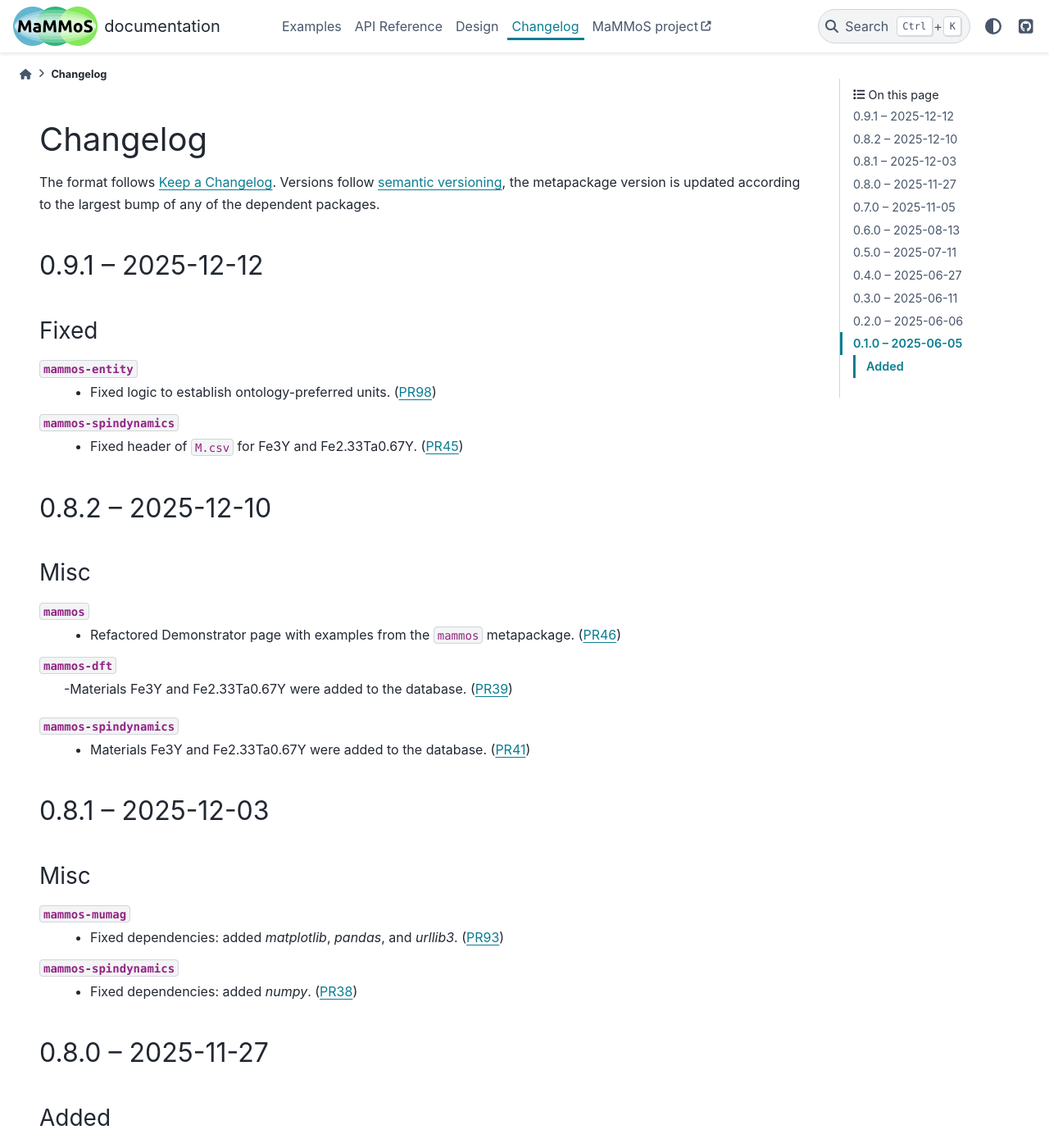
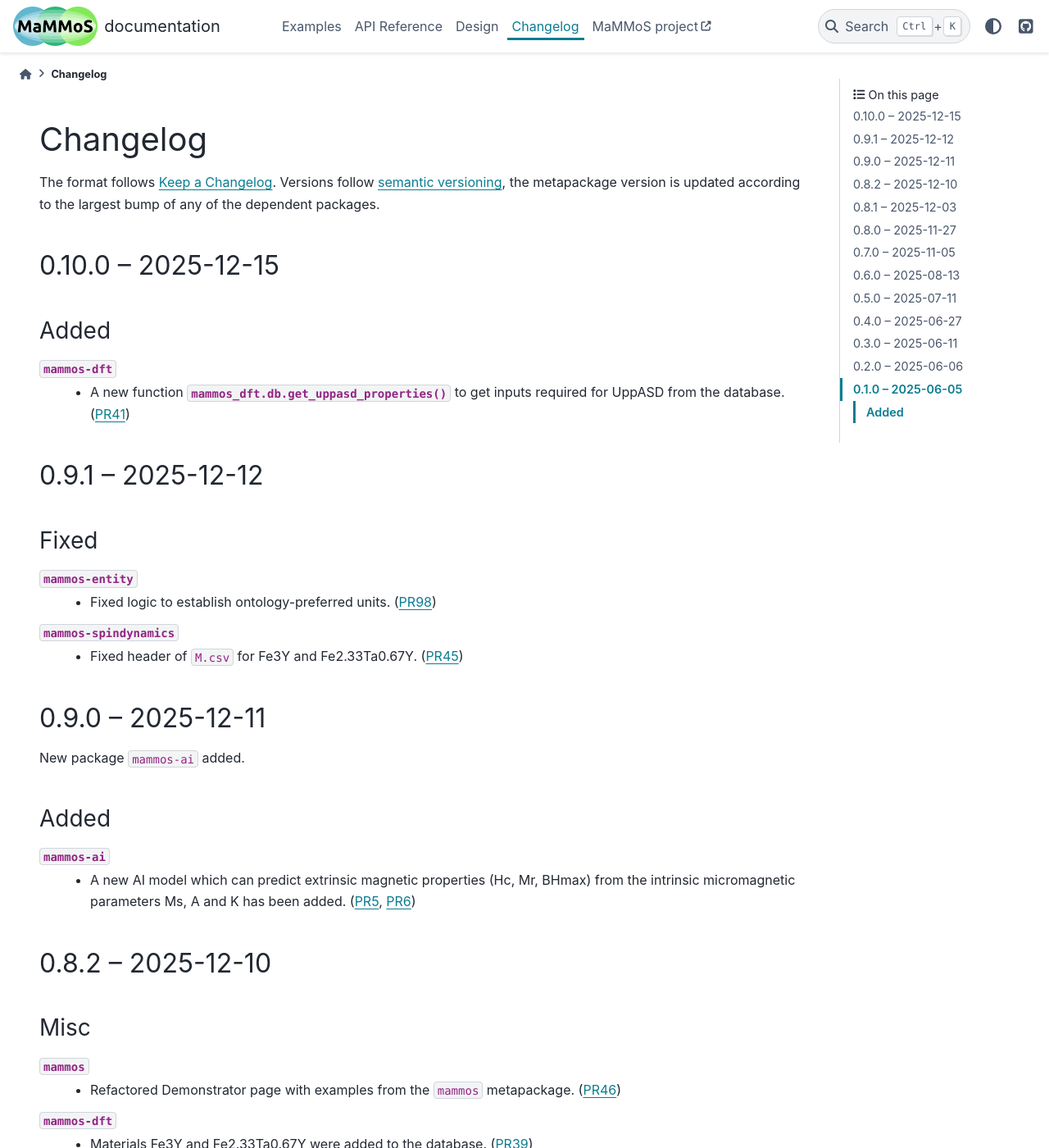
Before and after one commit to MaMMoS-project/mammos, a Sphinx documentation site: the page built from docs/source/changelog.rst, in a window 1280 px wide and 1400 px high. Shown: the whole window at 82% size. Built offline with Sphinx 7.4.7 and the PyData theme 0.15.4, drawn with Linux system fonts in a browser that asks for light colours; pages that are not in the unit, such as notebooks, are missing from menus; the version number is read from the project's files by our own code.

Commit message:
Bump version

```diff
--- a/docs/source/changelog.rst
+++ b/docs/source/changelog.rst
@@ -5,6 +5,16 @@ Changelog
 The format follows `Keep a Changelog <https://keepachangelog.com/>`__. Versions
 follow `semantic versioning <https://semver.org/>`__, the metapackage version is
 updated according to the largest bump of any of the dependent packages.
+
+0.10.0 -- 2025-12-15
+====================
+
+Added
+-----
+
+``mammos-dft``
+  - A new function :py:func:`mammos_dft.db.get_uppasd_properties` to get inputs required for UppASD from the database. (`PR41 <https://github.com/MaMMoS-project/mammos-dft/pull/41>`__)
+
 
 0.9.1 -- 2025-12-12
 ===================
@@ -18,6 +28,19 @@ Fixed
   - Fixed header of ``M.csv`` for Fe3Y and Fe2.33Ta0.67Y. (`PR45 <https://github.com/MaMMoS-project/mammos-spindynamics/pull/45>`__)
 
 
+0.9.0 -- 2025-12-11
+===================
+
+New package ``mammos-ai`` added.
+
+Added
+-----
+
+``mammos-ai``
+  - A new AI model which can predict extrinsic magnetic properties (Hc, Mr, BHmax) from the
+    intrinsic micromagnetic parameters Ms, A and K has been added. (`PR5 <https://github.com/MaMMoS-project/mammos-ai/pull/5>`__, `PR6 <https://github.com/MaMMoS-project/mammos-ai/pull/6>`__)
+
+
 0.8.2 -- 2025-12-10
 ===================
 
@@ -27,7 +50,7 @@ Misc
 ``mammos``
   - Refactored Demonstrator page with examples from the ``mammos`` metapackage. (`PR46 <https://github.com/MaMMoS-project/mammos/pull/46>`__)
 ``mammos-dft``
-  -Materials Fe3Y and Fe2.33Ta0.67Y were added to the database. (`PR39 <https://github.com/MaMMoS-project/mammos-dft/pull/39>`__)
+  - Materials Fe3Y and Fe2.33Ta0.67Y were added to the database. (`PR39 <https://github.com/MaMMoS-project/mammos-dft/pull/39>`__)
 ``mammos-spindynamics``
   - Materials Fe3Y and Fe2.33Ta0.67Y were added to the database. (`PR41 <https://github.com/MaMMoS-project/mammos-spindynamics/pull/41>`__)
 
--- a/pyproject.toml
+++ b/pyproject.toml
@@ -4,7 +4,7 @@ build-backend = "hatchling.build"
 
 [project]
 name = "mammos"
-version = "0.9.1"
+version = "0.10.0"
 description = "A multiphyscis simulation suite for magnetic materials."
 readme = "README.md"
 authors = [
@@ -27,7 +27,7 @@ requires-python = ">=3.11"
 dependencies = [
   "mammos-ai==0.2.0",
   "mammos-analysis==0.2.0",
-  "mammos-dft==0.3.3",
+  "mammos-dft==0.4.0",
   "mammos-entity==0.11.1",
   "mammos-mumag==0.10.1",
   "mammos-spindynamics==0.2.6",
```
Also changed, not shown: CHANGELOG.md (+14 -0 lines), 1 other file.
